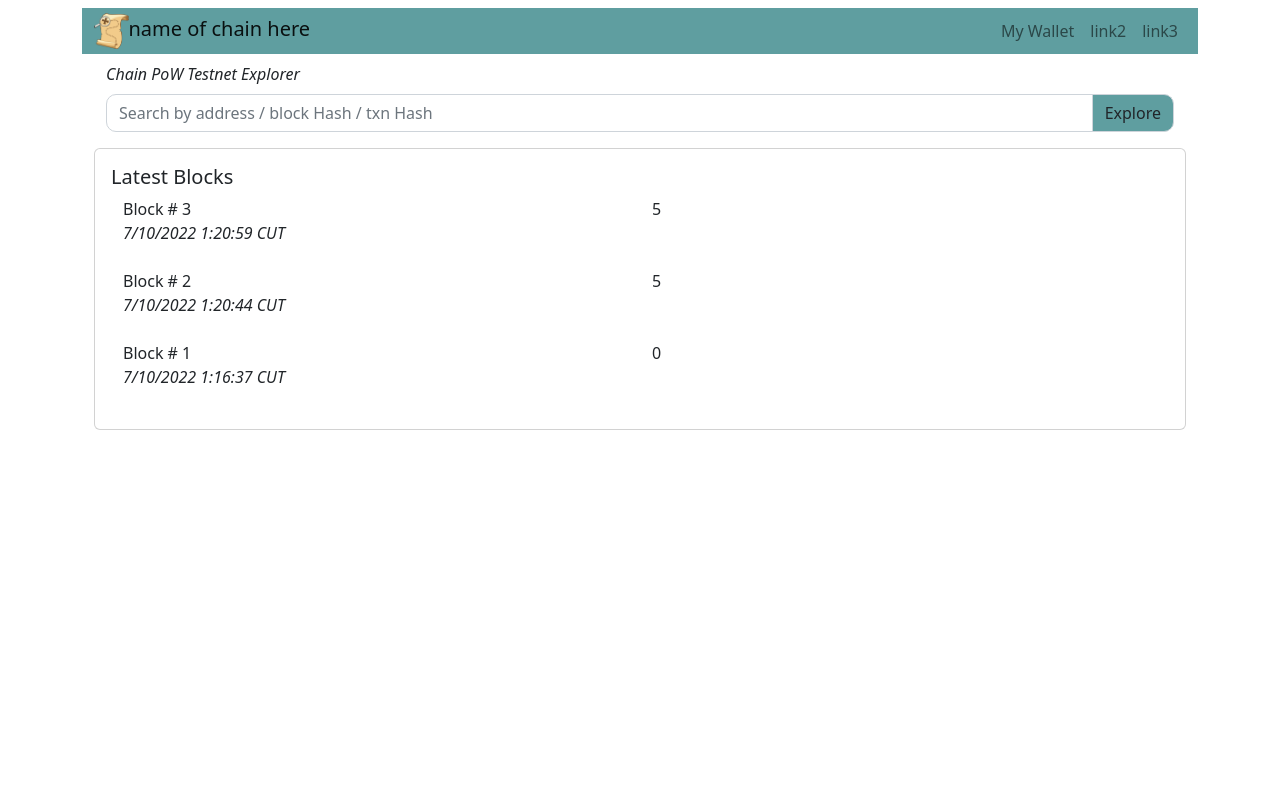
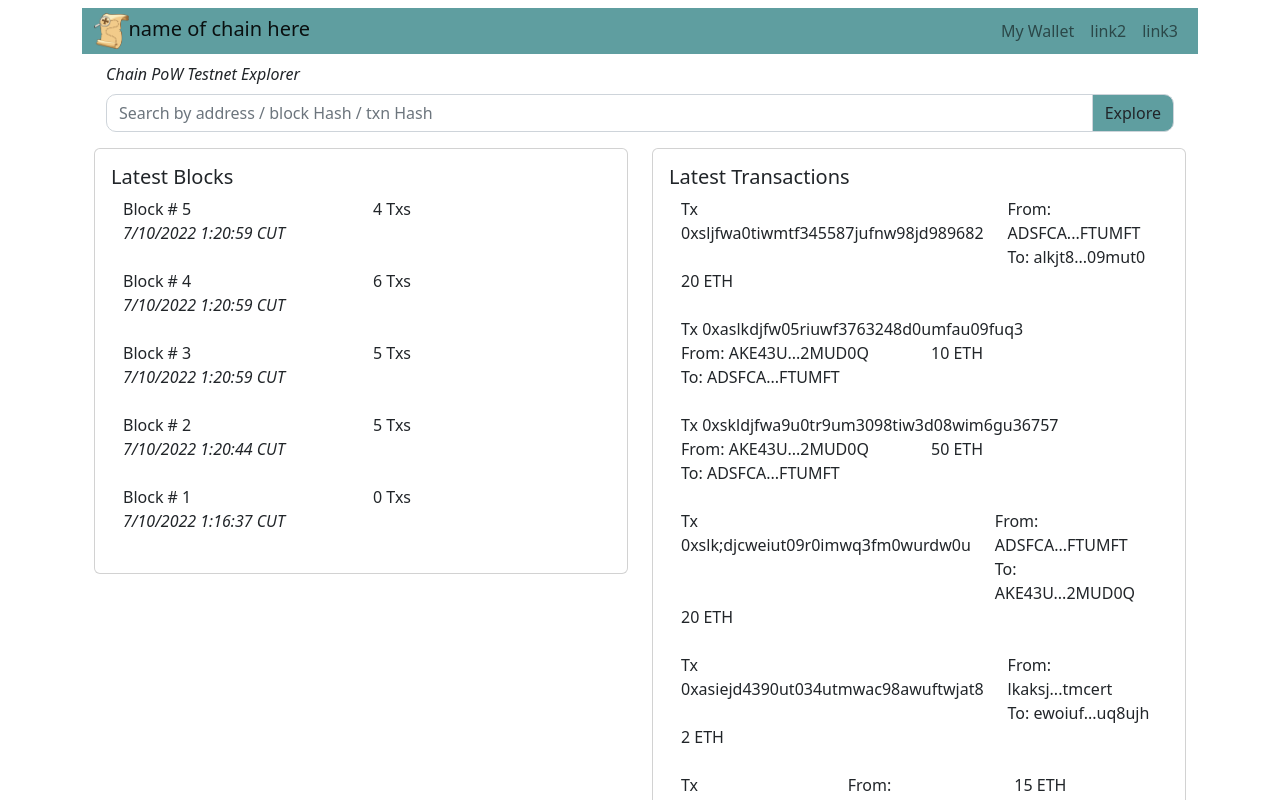
Before and after one commit to codyrhoten/EduChain, a React (Create React App) app in the folder frontend/: page / in a window 1280 px wide. Shown: the top 800 px of the page. Built offline with nearby package versions, Linux system fonts and the light colour scheme.

Commit message:
start LatestTxs component

```diff
--- a/frontend/src/Components/LatestBlocks.js
+++ b/frontend/src/Components/LatestBlocks.js
@@ -31,11 +31,10 @@ const LatestBlocks = ({ blocks }) => {
                                         Block # {block.index}<br />
                                         <i>{getTimestamp(block)}</i>
                                     </Col>
-                                    <Col>{block.txs.length}</Col>
+                                    <Col>{block.txs.length} Txs</Col>
                                 </Row>
-                                <br></br>
+                                <br />
                             </Container>
-
                         );
                     })}
                 </Card.Body>
--- /dev/null
+++ b/frontend/src/Components/LatestTxs.js
@@ -0,0 +1,46 @@
+import Col from 'react-bootstrap/Col';
+import Row from 'react-bootstrap/Row';
+import Card from 'react-bootstrap/Card';
+import Container from 'react-bootstrap/Container';
+
+const LatestTxs = ({ txs }) => {
+    const shortenAddress = address => {
+        let start = address.split('').slice(0, 6).join('');
+        let end = address.split('').slice(-6).join('');
+        return start + '...' + end;
+    }
+
+    return (
+        <Col className='lg-6'>
+            <Card>
+                <Card.Body>
+                    <Card.Title>Latest Transactions</Card.Title>
+                    {txs && txs.map((tx, i) => {
+                        return (
+                            <Container>
+                                <Row key={i}>
+                                    <Col>
+                                        Tx {
+                                            tx.hash
+                                            /* .split('')
+                                            .splice(0, 11)
+                                            .join('')
+                                         */}
+                                    </Col>
+                                    <Col>
+                                        From: {shortenAddress(tx.sender)}<br />
+                                        To: {shortenAddress(tx.recipient)}
+                                    </Col>
+                                    <Col>{tx.amount} ETH</Col>
+                                </Row>
+                                <br />
+                            </Container>
+                        );
+                    })}
+                </Card.Body>
+            </Card>
+        </Col>
+    );
+}
+
+export default LatestTxs;
--- a/frontend/src/blockchain.json
+++ b/frontend/src/blockchain.json
@@ -73,8 +73,81 @@
                 }
             ],
             "nonce": 32835,
-            "hash": "000051e514cd579a466fb09027a8535a04c7b33e6b59436535072305be9ecb90",
-            "prevBlockHash": "0"
+            "hash": "0000rde514cd579a466fb09k27a8535a04c7b33e6b59436535072305be9ecb90",
+            "prevBlockHash": "000051e514cd579a466fb09027a8535a04c7b33e6b59436535072305be9ecb90"
+        },
+        {
+            "index": 4,
+            "timestamp": 1665105659881,
+            "txs": [
+                {
+                    "amount": 10,
+                    "recipient": "AKE43UT43FT3MU0FTQ8D2MUD0Q",
+                    "sender": "ADSFCA9W84UT9438TU0FTUMFT"
+                },
+                {
+                    "amount": 5,
+                    "recipient": "ADSFCA9W84UT9438TU0FTUMFT",
+                    "sender": "AKE43UT43FT3MU0FTQ8D2MUD0Q"
+                },
+                {
+                    "amount": 20,
+                    "recipient": "ADSFCA9W84UT9438TU0FTUMFT",
+                    "sender": "AKE43UT43FT3MU0FTQ8D2MUD0Q"
+                },
+                {
+                    "amount": 50,
+                    "recipient": "alkjt8359o4eut3qmco4wut09mut0",
+                    "sender": "ADSFCA9W84UT9438TU0FTUMFT"
+                },
+                {
+                    "amount": 15,
+                    "recipient": "ewoiuft0943muft430muft0tuq8ujh",
+                    "sender": "alkjt8359o4eut3qmco4wut09mut0"
+                },
+                {
+                    "amount": 2,
+                    "recipient": "ewoiuft0943muft430muft0tuq8ujh",
+                    "sender": "lkaksjtn4c980wmut0wtcuwa0tmcert",
+                    "hash": "0xasiejd4390ut034utmwac98awuftwjat8"
+                }
+            ],
+            "nonce": 73735,
+            "hash": "0000hj5514cd579a466fb09027a8535ar4c7b33e6b5j436535y72305be9ecb90",
+            "prevBlockHash": "0000rde514cd579a466fb09k27a8535a04c7b33e6b59436535072305be9ecb90"
+        },
+        {
+            "index": 5,
+            "timestamp": 1665105659881,
+            "txs": [
+                {
+                    "amount": 20,
+                    "recipient": "AKE43UT43FT3MU0FTQ8D2MUD0Q",
+                    "sender": "ADSFCA9W84UT9438TU0FTUMFT",
+                    "hash": "0xslk;djcweiut09r0imwq3fm0wurdw0u"
+                },
+                {
+                    "amount": 50,
+                    "recipient": "ADSFCA9W84UT9438TU0FTUMFT",
+                    "sender": "AKE43UT43FT3MU0FTQ8D2MUD0Q",
+                    "hash": "0xskldjfwa9u0tr9um3098tiw3d08wim6gu36757"
+                },
+                {
+                    "amount": 10,
+                    "recipient": "ADSFCA9W84UT9438TU0FTUMFT",
+                    "sender": "AKE43UT43FT3MU0FTQ8D2MUD0Q",
+                    "hash": "0xaslkdjfw05riuwf3763248d0umfau09fuq3"
+                },
+                {
+                    "amount": 20,
+                    "recipient": "alkjt8359o4eut3qmco4wut09mut0",
+                    "sender": "ADSFCA9W84UT9438TU0FTUMFT",
+                    "hash": "0xsljfwa0tiwmtf345587jufnw98jd989682"
+                }
+            ],
+            "nonce": 47332,
+            "hash": "0000gz4d14cd579a466fb09027a8535a04c7b33e6b59436535t72305be9ecb90",
+            "prevBlockHash": "0000hj5514cd579a466fb09027a8535ar4c7b33e6b5j436535y72305be9ecb90"
         }
     ],
     "nodes": [],
--- a/frontend/src/pages/Home.js
+++ b/frontend/src/pages/Home.js
@@ -1,18 +1,26 @@
 import Container from 'react-bootstrap/Container';
 import SearchBar from "../components/SearchBar";
 import Row from 'react-bootstrap/Row';
-import LatestBlocks from "../components/LatestBlocks";
+import LatestBlocks from '../components/LatestBlocks';
+import LatestTxs from '../components/LatestTxs';
 // dummy data
 import blockchain from '../blockchain.json';
 
 function Home() {
     let latestBlocks = blockchain.chain.slice(0, 5).reverse();
+    let latestTxs = [];
+
+    latestBlocks.forEach(block => {
+        latestTxs.push(...block.txs.reverse());
+        if (latestTxs.length > 4) return;
+    });
 
     return (
         <Container className='postion-relative'>
             <SearchBar />
             <Row>
                 <LatestBlocks blocks={latestBlocks} />
+                <LatestTxs txs={latestTxs} />
             </Row>
         </Container>
     );
```
